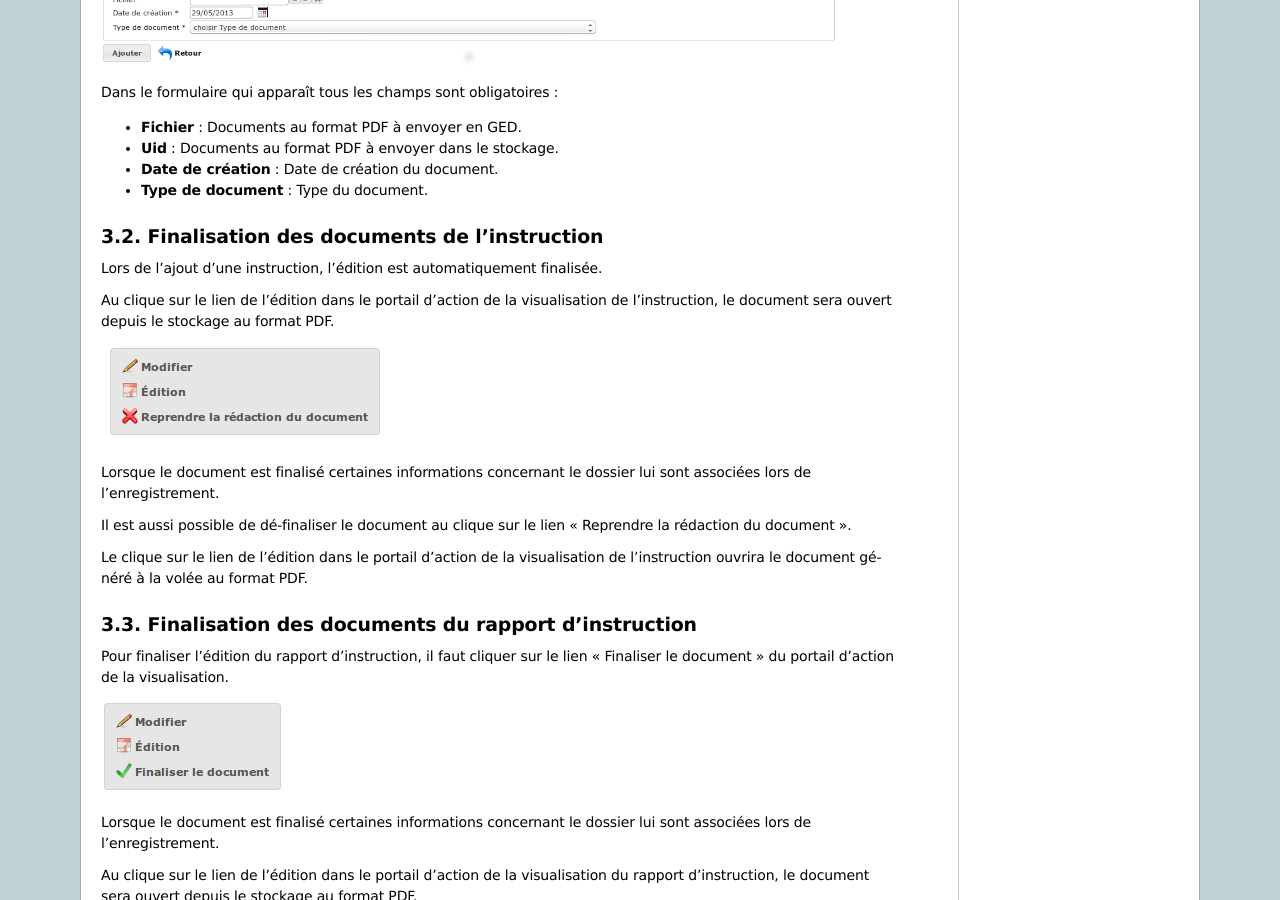
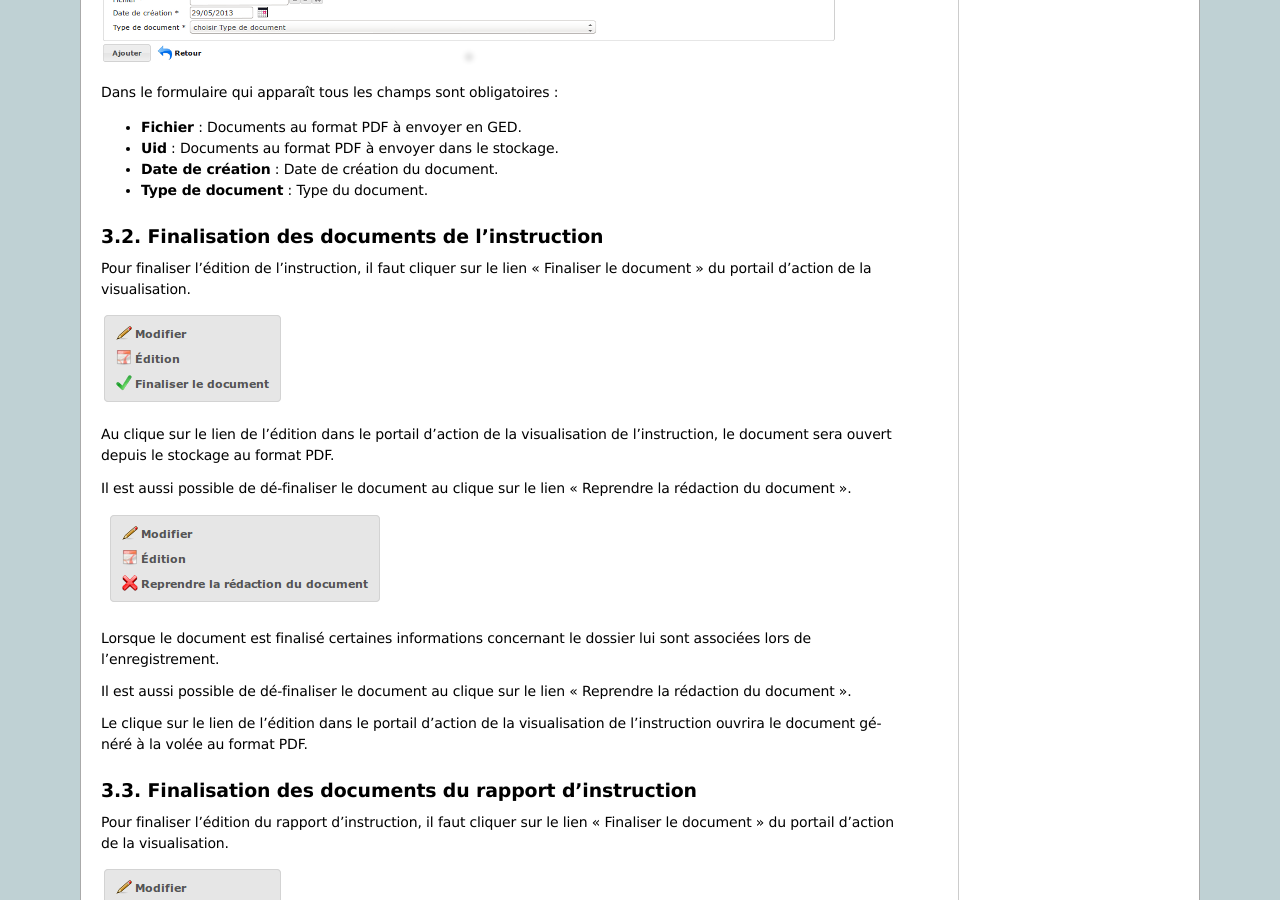
Before and after one commit to mpavaux/openads-documentation, a Sphinx documentation site: the page built from source/manuel_utilisateur/instruction.rst, in a window 1280 px wide and 900 px high, scrolled down 660 px. Built offline with Sphinx 7.4.7, drawn with Linux system fonts in a browser that asks for light colours.

Commit message:
Mise à jour de la documentation pour prendre en compte les modifications fonctionnelles de la finalisation des documents de l'instruction

```diff
--- a/source/manuel_utilisateur/instruction.rst
+++ b/source/manuel_utilisateur/instruction.rst
@@ -29,9 +29,13 @@
 Finalisation des documents de l'instruction
 ===========================================
 
-Lors de l'ajout d'une instruction, l'édition est automatiquement finalisée.
+Pour finaliser l'édition de l'instruction, il faut cliquer sur le lien "Finaliser le document" du portail d'action de la visualisation.
+
+.. image:: portlet_finaliser.png
 
 Au clique sur le lien de l'édition dans le portail d'action de la visualisation de l'instruction, le document sera ouvert depuis le stockage au format PDF.
+
+Il est aussi possible de dé-finaliser le document au clique sur le lien "Reprendre la rédaction du document".
 
 .. image:: portlet_definaliser.png
 
```
Also changed, not shown: source/manuel_utilisateur/guichet_unique.rst (+4 -3 lines).
